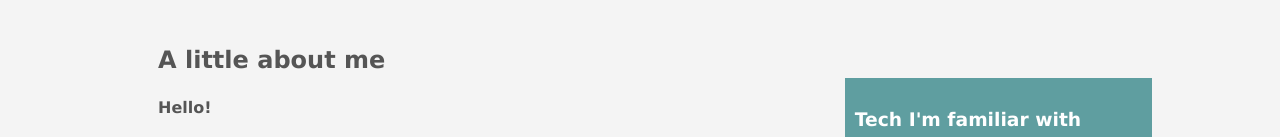
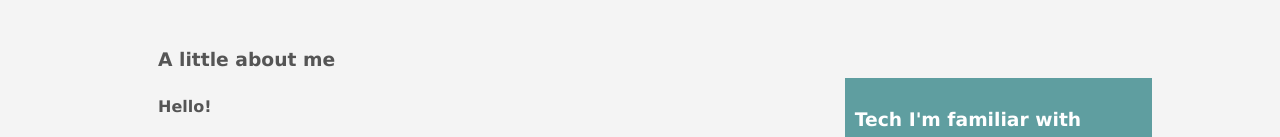
Before and after one commit to soumyajoydas01/portfolio-website, a plain HTML site: page index.html in a window 1280 px wide. Shown: the part 579-716 px from the top of the page. Drawn offline with Linux system fonts and the light colour scheme.

Commit message:
Update index.html

```diff
--- a/index.html
+++ b/index.html
@@ -32,7 +32,7 @@
 
 	<div class="container">
 		<section id="main">
-			<h2>A little about me</h2>
+			<h3>A little about me</h3>
 			<h4>Hello!</h4>
 			<p>My name is Soumyajoy. I'm a junior from IN. I'm a tech enthusiast & a learner. I'm deeply passionate about software development, innovation & data science.</p>
 		</section>
```
